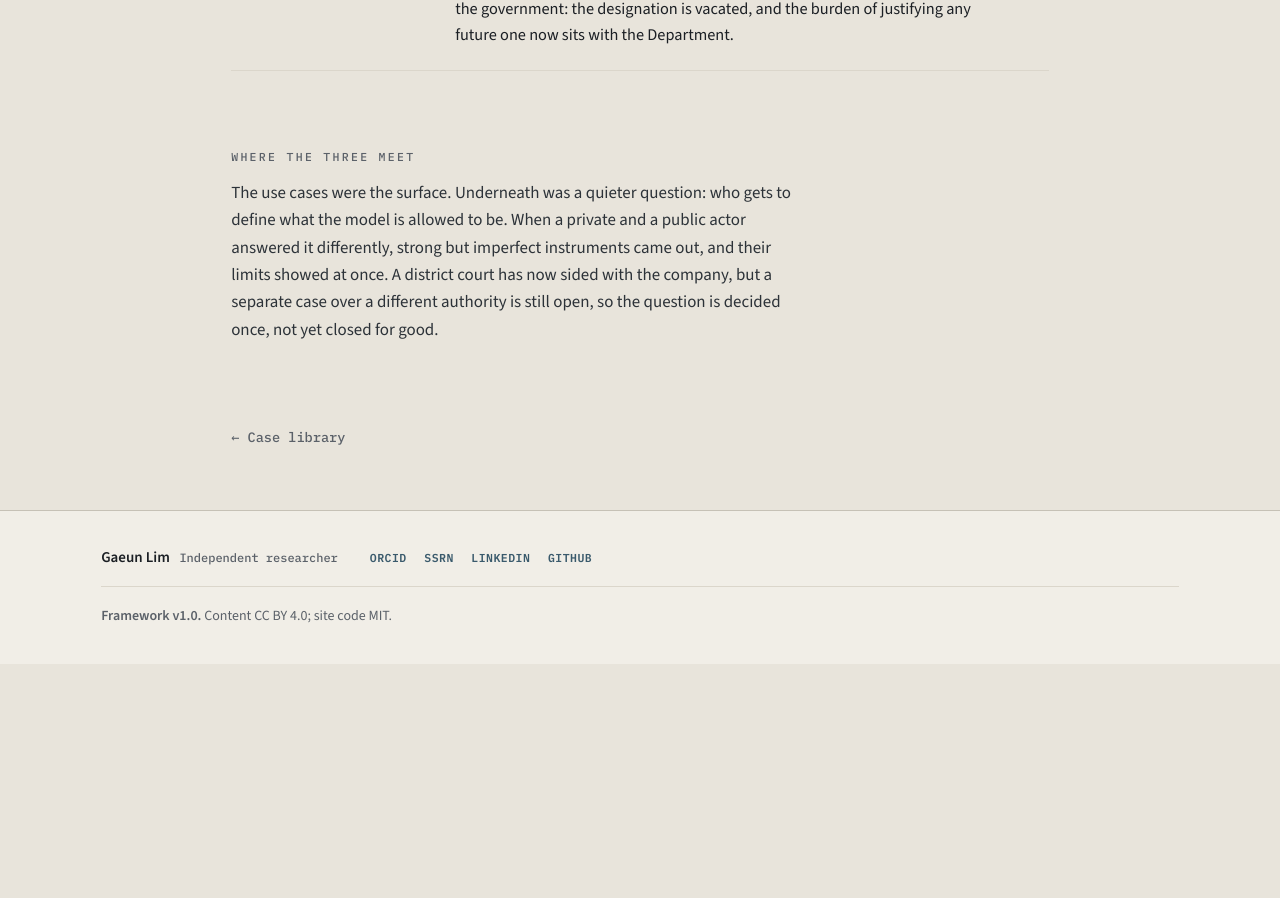
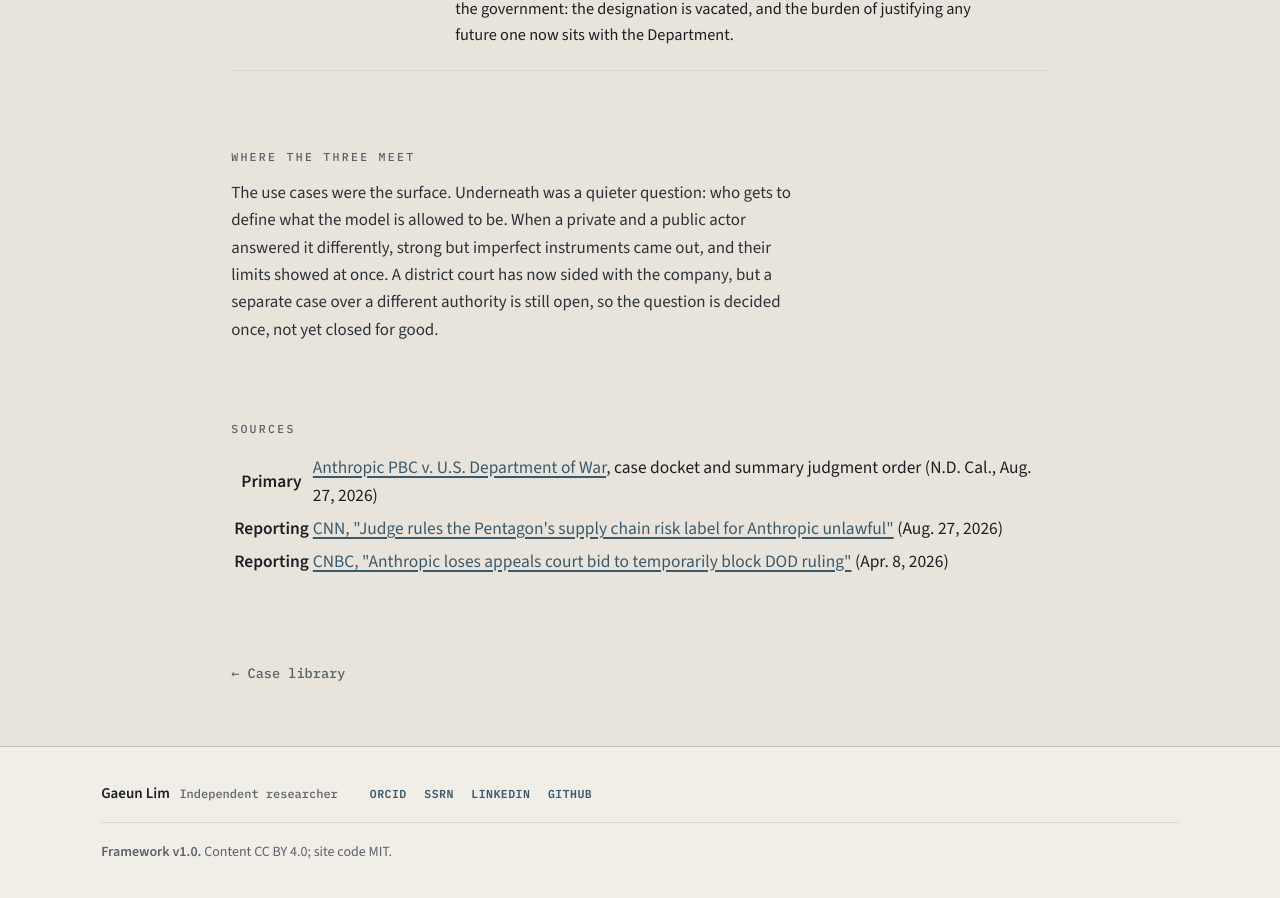
Before and after one commit to GaeunLim01/regulatory-order, a Jekyll site: the page built from cases/anthropic-dow/index.html, in a window 1280 px wide and 900 px high, scrolled down 2099 px. Built offline with Jekyll 4.4.1, drawn with Linux system fonts in a browser that asks for light colours; before the commit the page ends 2763 px from its top, so only the background shows below that.

Commit message:
Add files via upload

```diff
--- a/cases/anthropic-dow/index.html
+++ b/cases/anthropic-dow/index.html
@@ -69,3 +69,16 @@
     </div>
   </div>
 </section>
+
+<section class="csection">
+  <div class="chero__shell">
+    <p class="ceyebrow">Sources</p>
+    <table class="csources">
+      <tbody>
+        <tr><th>Primary</th><td><a href="https://clearinghouse.net/case/47887/">Anthropic PBC v. U.S. Department of War</a>, case docket and summary judgment order (N.D. Cal., Aug. 27, 2026)</td></tr>
+        <tr><th>Reporting</th><td><a href="https://edition.cnn.com/2026/08/27/tech/anthropic-pentagon-supply-chain-risk-unlawful-hnk">CNN, "Judge rules the Pentagon's supply chain risk label for Anthropic unlawful"</a> (Aug. 27, 2026)</td></tr>
+        <tr><th>Reporting</th><td><a href="https://www.cnbc.com/2026/04/08/anthropic-pentagon-court-ruling-supply-chain-risk.html">CNBC, "Anthropic loses appeals court bid to temporarily block DOD ruling"</a> (Apr. 8, 2026)</td></tr>
+      </tbody>
+    </table>
+  </div>
+</section>
```
